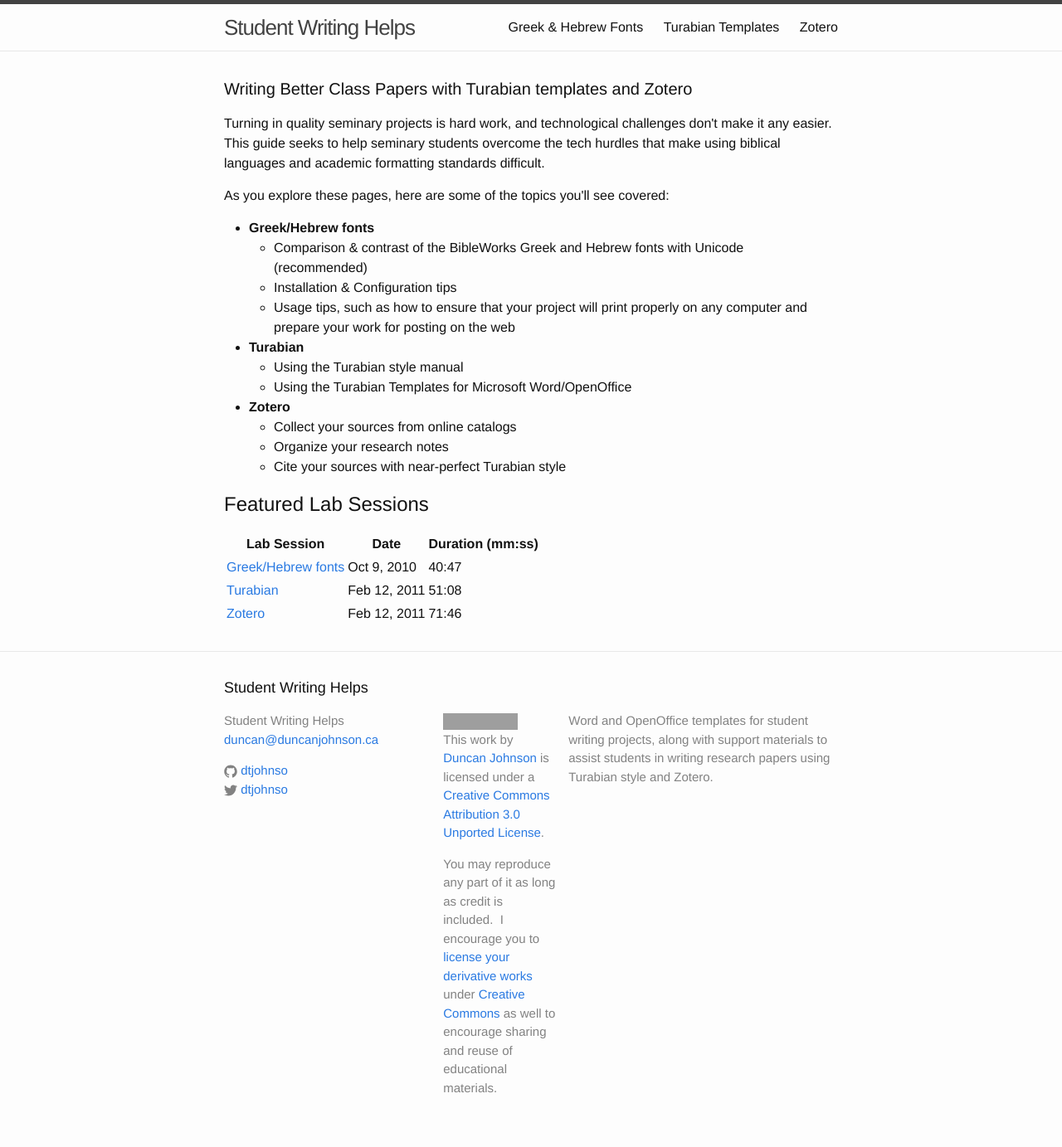
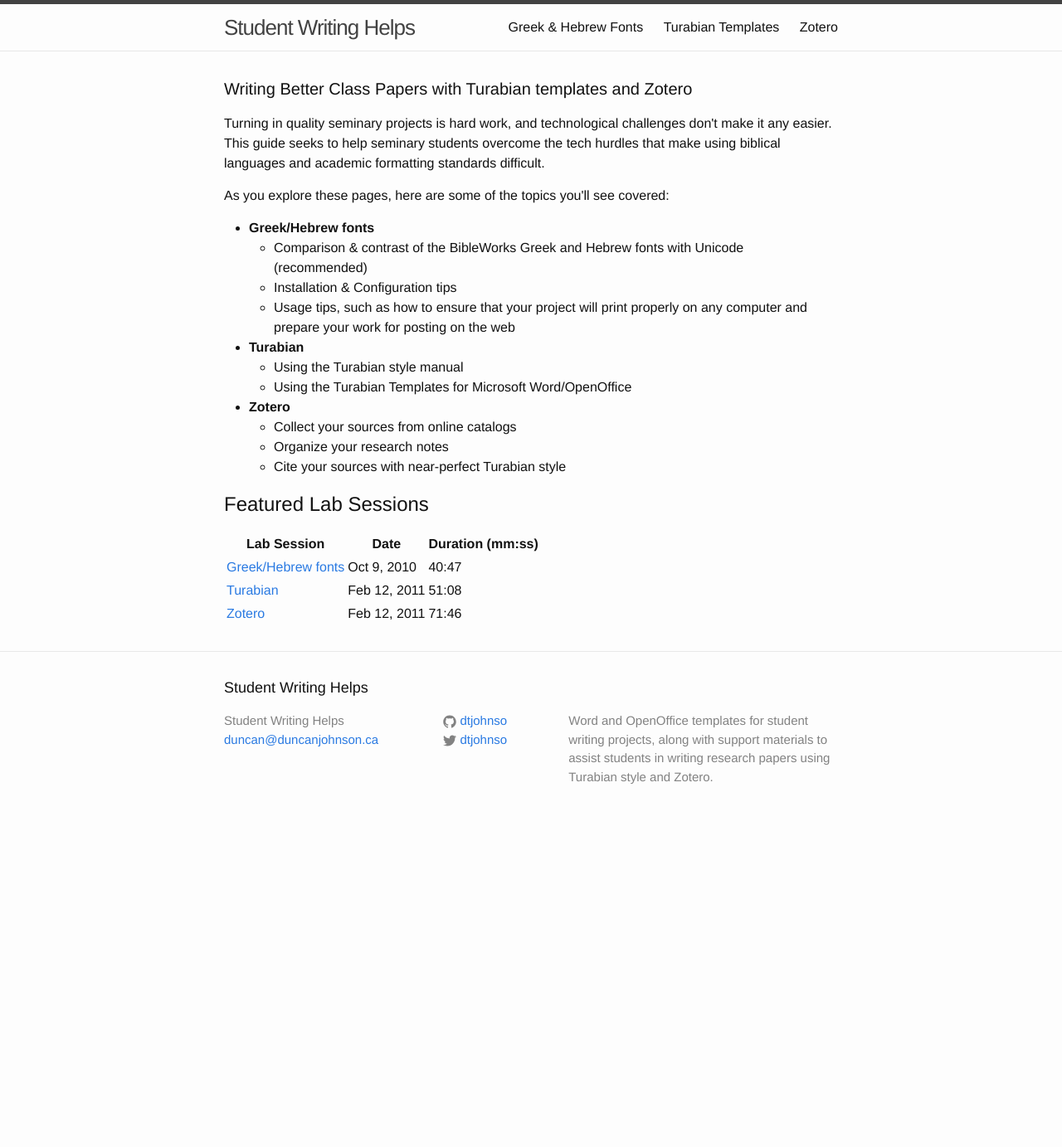
Before and after one commit to dtjohnso/Student-Writing-Helps, a Jekyll site: the page built from index.html, in a window 1280 px wide. Shown: the whole page at 83% size. Built offline with Jekyll 4.4.1, drawn with Linux system fonts in a browser that asks for light colours; after the commit the page ends 1008 px from its top, so only the background shows below that; grey boxes are pictures that could not be loaded.

Commit message:
Revert "modified footer to include CC license"
This reverts commit 2c7d09e3b3116956522635a80e5809c9d59c832e.

```diff
--- a/_includes/footer.html
+++ b/_includes/footer.html
@@ -10,6 +10,9 @@
           <li>{{ site.title }}</li>
           <li><a href="mailto:{{ site.email }}">{{ site.email }}</a></li>
         </ul>
+      </div>
+
+      <div class="footer-col  footer-col-2">
         <ul class="social-media-list">
           {% if site.github_username %}
           <li>
@@ -40,17 +43,6 @@
           </li>
           {% endif %}
         </ul>
-
-      </div>
-
-      <div class="footer-col  footer-col-2">
-        <p>
-          <a xmlns:xh="http://www.w3.org/1999/xhtml/vocab#" xmlns:rdf="http://www.w3.org/1999/02/22-rdf-syntax-ns#" rel="xh:license license" href="http://creativecommons.org/licenses/by/3.0/"><img alt="Creative Commons License" style="border-width: 0;" src="http://i.creativecommons.org/l/by/3.0/88x31.png"></a><br/>
-          This work by <a xmlns:cc="http://creativecommons.org/ns#" href="http://duncanjohnson.ca/Student-Writing-Helps/" property="cc:attributionName" rel="cc:attributionURL">Duncan Johnson</a> is licensed under a <a xmlns:xh="http://www.w3.org/1999/xhtml/vocab#" xmlns:rdf="http://www.w3.org/1999/02/22-rdf-syntax-ns#" rel="xh:license license" href="http://creativecommons.org/licenses/by/3.0/">Creative Commons Attribution 3.0 Unported License</a>.
-        </p>
-        <p>
-          You may reproduce any part of it as long as credit is included.&nbsp;  I encourage you to <a href="http://creativecommons.org/license/">license your derivative works</a> under <a href="http://creativecommons.org/">Creative Commons</a> as well to encourage sharing and reuse of educational materials.
-        </p>
       </div>
 
       <div class="footer-col  footer-col-3">
```
